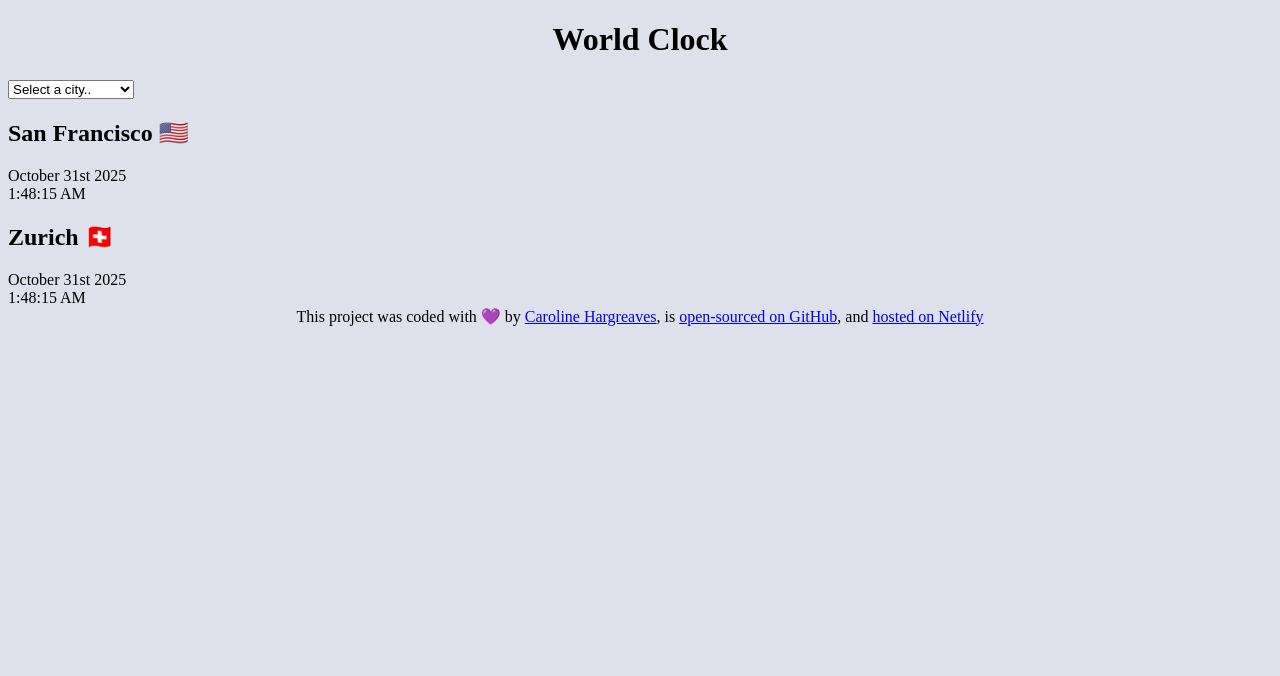
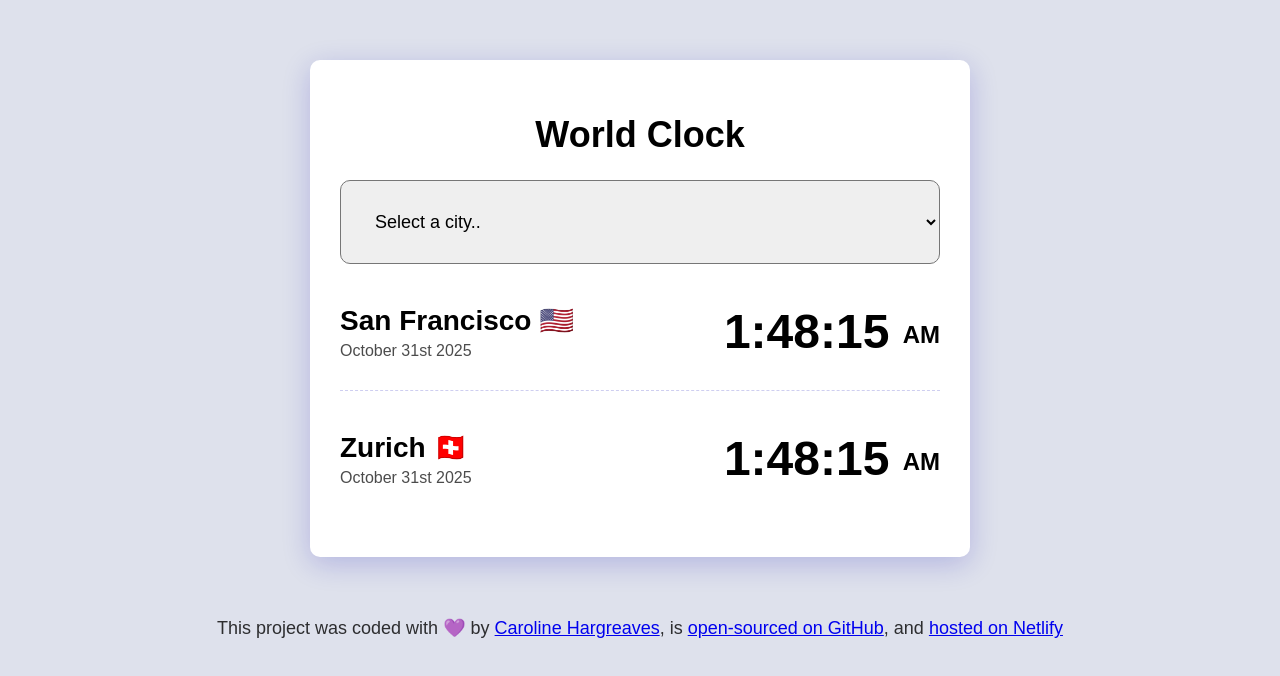
Before and after one commit to carolinehargreaves41-sketch/world-clock, a plain HTML site: page index.html in a window 1280 px wide. Drawn offline with Linux system fonts and the light colour scheme.

Commit message:
Styled the project with CSS

```diff
--- a/css/style.css
+++ b/css/style.css
@@ -1,11 +1,64 @@
 body {
   background-color: #dee1ec;
+  font-family: Arial, Helvetica, sans-serif;
+}
+
+.container {
+  background-color: #ffffff;
+  border-radius: 10px;
+  box-shadow: rgba(13, 12, 181, 0.2) 0px 7px 29px 0;
+  margin: 60px auto;
+  max-width: 600px;
+  padding: 30px;
 }
 
 h1 {
+  font-size: 36px;
   text-align: center;
 }
 
+select {
+  border-radius: 10px;
+  display: block;
+  font-size: 18px;
+  padding: 30px;
+  width: 100%;
+}
+
+.city {
+  border-bottom: 1px dashed rgba(13, 12, 181, 0.2);
+  display: flex;
+  justify-content: space-between;
+  margin: 10px 0;
+  padding: 30px 0;
+}
+
+.city:last-child {
+  border: none;
+}
+
+h2 {
+  font-size: 28px;
+  margin: 0 0 5px;
+}
+
+.date {
+  opacity: 0.7;
+}
+
+.time {
+  font-size: 48px;
+  font-weight: bold;
+}
+
+.time small {
+  font-size: 24px;
+  line-height: 48px;
+  vertical-align: middle;
+}
+
 footer {
+  color: rgba(0, 0, 0, 0.8);
+  font-size: 18px;
   text-align: center;
 }
--- a/index.html
+++ b/index.html
@@ -9,6 +9,7 @@
   <body>
     <div class="container">
       <h1>World Clock</h1>
+
       <select>
         <option value="">Select a city..</option>
         <option value="">London 🇬🇧</option>
@@ -16,17 +17,24 @@
         <option value="">Sydney 🇦🇺</option>
         <option value="">Tokyo 🇯🇵</option>
       </select>
+
       <div class="city">
-        <h2>San Francisco 🇺🇸</h2>
-        <div class="date">October 31st 2025</div>
-        <div class="time">1:48:15 AM</div>
+        <div>
+          <h2>San Francisco 🇺🇸</h2>
+          <div class="date">October 31st 2025</div>
+        </div>
+        <div class="time">1:48:15 <small> AM </small></div>
       </div>
+
       <div class="city">
-        <h2>Zurich 🇨🇭</h2>
-        <div class="date">October 31st 2025</div>
-        <div class="time">1:48:15 AM</div>
+        <div>
+          <h2>Zurich 🇨🇭</h2>
+          <div class="date">October 31st 2025</div>
+        </div>
+        <div class="time">1:48:15 <small> AM </small></div>
       </div>
     </div>
+
     <footer>
       This project was coded with 💜 by
       <a href="#" target="_blank"> Caroline Hargreaves</a>, is
```
